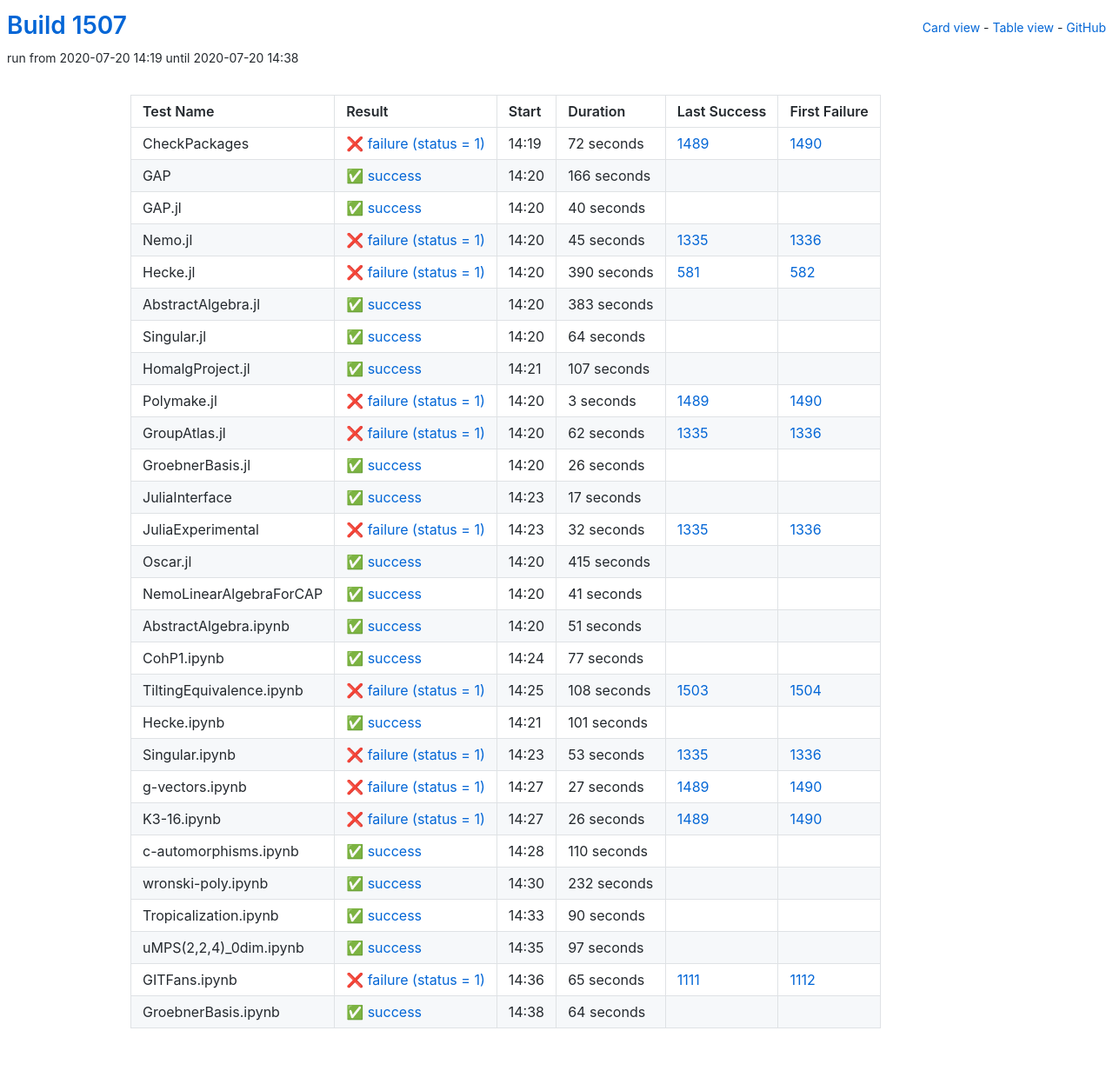
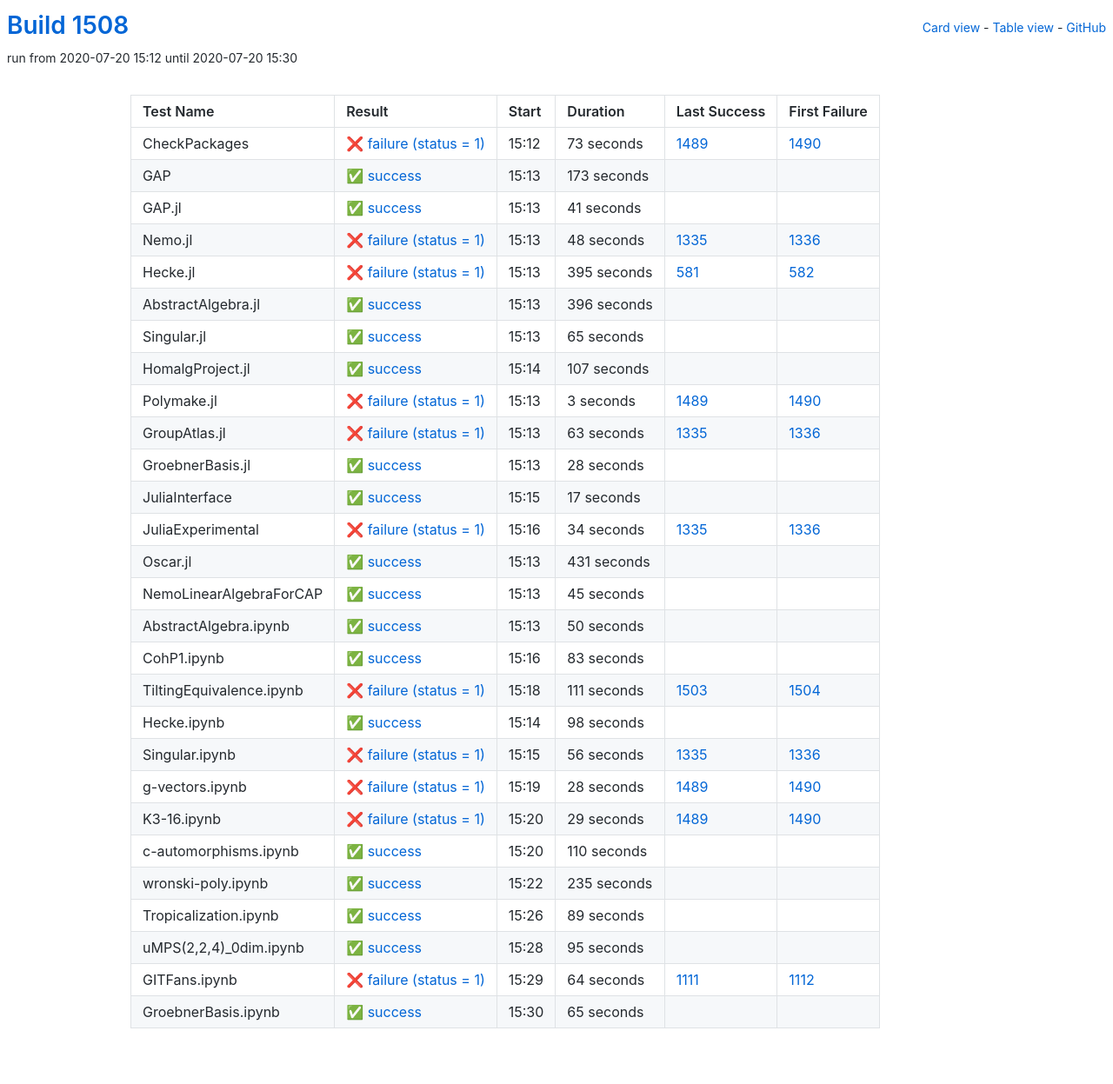
Before and after one commit to oscar-system/oscar-ci-status-1.4, a Jekyll site: the page built from table.html, in a window 1280 px wide. Shown: the whole page at 87% size. Built offline with Jekyll 4.4.1, drawn with Linux system fonts in a browser that asks for light colours.

Commit message:
Build #1508

```diff
--- a/_data/ci.yml
+++ b/_data/ci.yml
@@ -1,6 +1,6 @@
 ---
-build: 1507
-build_url: https://oscarci.mathematik.uni-kl.de/job/oscar-julia-1.4/1507/
+build: 1508
+build_url: https://oscarci.mathematik.uni-kl.de/job/oscar-julia-1.4/1508/
 job: oscar-julia-1.4
 organization: oscar-system
 repo: oscar-ci-status-1.4
@@ -8,92 +8,92 @@ repourl: https://github.com/oscar-system/oscar-ci-status-1.4
 tests:
 - name: CheckPackages
   id: checkpackages
-  log: https://oscarci.mathematik.uni-kl.de/job/oscar-julia-1.4/1507/artifact/logs/build-1507/CheckPackages.log
-  start: 2020-07-20 14:19
+  log: https://oscarci.mathematik.uni-kl.de/job/oscar-julia-1.4/1508/artifact/logs/build-1508/CheckPackages.log
+  start: 2020-07-20 15:12
   success: false
   exitcode: 1
   status: failure
-  duration: 72
+  duration: 73
   last_success: 1489
   last_success_url: https://oscarci.mathematik.uni-kl.de/job/oscar-julia-1.4/1489/
   first_failure: 1490
   first_failure_url: https://oscarci.mathematik.uni-kl.de/job/oscar-julia-1.4/1490/
 - name: GAP
   id: gap
-  log: https://oscarci.mathematik.uni-kl.de/job/oscar-julia-1.4/1507/artifact/logs/build-1507/GAP.log
-  start: 2020-07-20 14:20
+  log: https://oscarci.mathematik.uni-kl.de/job/oscar-julia-1.4/1508/artifact/logs/build-1508/GAP.log
+  start: 2020-07-20 15:13
   success: true
   exitcode: 0
   status: success
-  duration: 166
+  duration: 173
   last_success: false
   last_success_url:
   first_failure: false
   first_failure_url:
 - name: GAP.jl
   id: gap-jl
-  log: https://oscarci.mathematik.uni-kl.de/job/oscar-julia-1.4/1507/artifact/logs/build-1507/GAP.jl.log
-  start: 2020-07-20 14:20
+  log: https://oscarci.mathematik.uni-kl.de/job/oscar-julia-1.4/1508/artifact/logs/build-1508/GAP.jl.log
+  start: 2020-07-20 15:13
   success: true
   exitcode: 0
   status: success
-  duration: 40
+  duration: 41
   last_success: false
   last_success_url:
   first_failure: false
   first_failure_url:
 - name: Nemo.jl
   id: nemo-jl
-  log: https://oscarci.mathematik.uni-kl.de/job/oscar-julia-1.4/1507/artifact/logs/build-1507/Nemo.jl.log
-  start: 2020-07-20 14:20
+  log: https://oscarci.mathematik.uni-kl.de/job/oscar-julia-1.4/1508/artifact/logs/build-1508/Nemo.jl.log
+  start: 2020-07-20 15:13
   success: false
   exitcode: 1
   status: failure
-  duration: 45
+  duration: 48
   last_success: 1335
   last_success_url: https://oscarci.mathematik.uni-kl.de/job/oscar-julia-1.4/1335/
   first_failure: 1336
   first_failure_url: https://oscarci.mathematik.uni-kl.de/job/oscar-julia-1.4/1336/
 - name: Hecke.jl
   id: hecke-jl
-  log: https://oscarci.mathematik.uni-kl.de/job/oscar-julia-1.4/1507/artifact/logs/build-1507/Hecke.jl.log
-  start: 2020-07-20 14:20
+  log: https://oscarci.mathematik.uni-kl.de/job/oscar-julia-1.4/1508/artifact/logs/build-1508/Hecke.jl.log
+  start: 2020-07-20 15:13
   success: false
   exitcode: 1
   status: failure
-  duration: 390
+  duration: 395
   last_success: 581
   last_success_url: https://oscarci.mathematik.uni-kl.de/job/oscar-julia-1.4/581/
   first_failure: 582
   first_failure_url: https://oscarci.mathematik.uni-kl.de/job/oscar-julia-1.4/582/
 - name: AbstractAlgebra.jl
   id: abstractalgebra-jl
-  log: https://oscarci.mathematik.uni-kl.de/job/oscar-julia-1.4/1507/artifact/logs/build-1507/AbstractAlgebra.jl.log
-  start: 2020-07-20 14:20
+  log: https://oscarci.mathematik.uni-kl.de/job/oscar-julia-1.4/1508/artifact/logs/build-1508/AbstractAlgebra.jl.log
+  start: 2020-07-20 15:13
   success: true
   exitcode: 0
   status: success
-  duration: 383
+  duration: 396
   last_success: false
   last_success_url:
   first_failure: false
   first_failure_url:
 - name: Singular.jl
   id: singular-jl
-  log: https://oscarci.mathematik.uni-kl.de/job/oscar-julia-1.4/1507/artifact/logs/build-1507/Singular.jl.log
-  start: 2020-07-20 14:20
+  log: https://oscarci.mathematik.uni-kl.de/job/oscar-julia-1.4/1508/artifact/logs/build-1508/Singular.jl.log
+  start: 2020-07-20 15:13
   success: true
   exitcode: 0
   status: success
-  duration: 64
+  duration: 65
   last_success: false
   last_success_url:
   first_failure: false
   first_failure_url:
 - name: HomalgProject.jl
   id: homalgproject-jl
-  log: https://oscarci.mathematik.uni-kl.de/job/oscar-julia-1.4/1507/artifact/logs/build-1507/HomalgProject.jl.log
-  start: 2020-07-20 14:21
+  log: https://oscarci.mathematik.uni-kl.de/job/oscar-julia-1.4/1508/artifact/logs/build-1508/HomalgProject.jl.log
+  start: 2020-07-20 15:14
   success: true
   exitcode: 0
   status: success
@@ -104,8 +104,8 @@ tests:
   first_failure_url:
 - name: Polymake.jl
   id: polymake-jl
-  log: https://oscarci.mathematik.uni-kl.de/job/oscar-julia-1.4/1507/artifact/logs/build-1507/Polymake.jl.log
-  start: 2020-07-20 14:20
+  log: https://oscarci.mathematik.uni-kl.de/job/oscar-julia-1.4/1508/artifact/logs/build-1508/Polymake.jl.log
+  start: 2020-07-20 15:13
   success: false
   exitcode: 1
   status: failure
@@ -116,32 +116,32 @@ tests:
   first_failure_url: https://oscarci.mathematik.uni-kl.de/job/oscar-julia-1.4/1490/
 - name: GroupAtlas.jl
   id: groupatlas-jl
-  log: https://oscarci.mathematik.uni-kl.de/job/oscar-julia-1.4/1507/artifact/logs/build-1507/GroupAtlas.jl.log
-  start: 2020-07-20 14:20
+  log: https://oscarci.mathematik.uni-kl.de/job/oscar-julia-1.4/1508/artifact/logs/build-1508/GroupAtlas.jl.log
+  start: 2020-07-20 15:13
   success: false
   exitcode: 1
   status: failure
-  duration: 62
+  duration: 63
   last_success: 1335
   last_success_url: https://oscarci.mathematik.uni-kl.de/job/oscar-julia-1.4/1335/
   first_failure: 1336
   first_failure_url: https://oscarci.mathematik.uni-kl.de/job/oscar-julia-1.4/1336/
 - name: GroebnerBasis.jl
   id: groebnerbasis-jl
-  log: https://oscarci.mathematik.uni-kl.de/job/oscar-julia-1.4/1507/artifact/logs/build-1507/GroebnerBasis.jl.log
-  start: 2020-07-20 14:20
+  log: https://oscarci.mathematik.uni-kl.de/job/oscar-julia-1.4/1508/artifact/logs/build-1508/GroebnerBasis.jl.log
+  start: 2020-07-20 15:13
   success: true
   exitcode: 0
   status: success
-  duration: 26
+  duration: 28
   last_success: false
   last_success_url:
   first_failure: false
   first_failure_url:
 - name: JuliaInterface
   id: juliainterface
-  log: https://oscarci.mathematik.uni-kl.de/job/oscar-julia-1.4/1507/artifact/logs/build-1507/JuliaInterface.log
-  start: 2020-07-20 14:23
+  log: https://oscarci.mathematik.uni-kl.de/job/oscar-julia-1.4/1508/artifact/logs/build-1508/JuliaInterface.log
+  start: 2020-07-20 15:15
   success: true
   exitcode: 0
   status: success
@@ -152,128 +152,128 @@ tests:
   first_failure_url:
 - name: JuliaExperimental
   id: juliaexperimental
-  log: https://oscarci.mathematik.uni-kl.de/job/oscar-julia-1.4/1507/artifact/logs/build-1507/JuliaExperimental.log
-  start: 2020-07-20 14:23
+  log: https://oscarci.mathematik.uni-kl.de/job/oscar-julia-1.4/1508/artifact/logs/build-1508/JuliaExperimental.log
+  start: 2020-07-20 15:16
   success: false
   exitcode: 1
   status: failure
-  duration: 32
+  duration: 34
   last_success: 1335
   last_success_url: https://oscarci.mathematik.uni-kl.de/job/oscar-julia-1.4/1335/
   first_failure: 1336
   first_failure_url: https://oscarci.mathematik.uni-kl.de/job/oscar-julia-1.4/1336/
 - name: Oscar.jl
   id: oscar-jl
-  log: https://oscarci.mathematik.uni-kl.de/job/oscar-julia-1.4/1507/artifact/logs/build-1507/Oscar.jl.log
-  start: 2020-07-20 14:20
+  log: https://oscarci.mathematik.uni-kl.de/job/oscar-julia-1.4/1508/artifact/logs/build-1508/Oscar.jl.log
+  start: 2020-07-20 15:13
   success: true
   exitcode: 0
   status: success
-  duration: 415
+  duration: 431
   last_success: false
   last_success_url:
   first_failure: false
   first_failure_url:
 - name: NemoLinearAlgebraForCAP
   id: nemolinearalgebraforcap
-  log: https://oscarci.mathematik.uni-kl.de/job/oscar-julia-1.4/1507/artifact/logs/build-1507/NemoLinearAlgebraForCAP.log
-  start: 2020-07-20 14:20
+  log: https://oscarci.mathematik.uni-kl.de/job/oscar-julia-1.4/1508/artifact/logs/build-1508/NemoLinearAlgebraForCAP.log
+  start: 2020-07-20 15:13
   success: true
   exitcode: 0
   status: success
-  duration: 41
+  duration: 45
   last_success: false
   last_success_url:
   first_failure: false
   first_failure_url:
 - name: AbstractAlgebra.ipynb
   id: abstractalgebra-ipynb
-  log: https://oscarci.mathematik.uni-kl.de/job/oscar-julia-1.4/1507/artifact/logs/build-1507/AbstractAlgebra.ipynb.log
-  start: 2020-07-20 14:20
+  log: https://oscarci.mathematik.uni-kl.de/job/oscar-julia-1.4/1508/artifact/logs/build-1508/AbstractAlgebra.ipynb.log
+  start: 2020-07-20 15:13
   success: true
   exitcode: 0
   status: success
-  duration: 51
+  duration: 50
   last_success: false
   last_success_url:
   first_failure: false
   first_failure_url:
 - name: CohP1.ipynb
   id: cohp1-ipynb
-  log: https://oscarci.mathematik.uni-kl.de/job/oscar-julia-1.4/1507/artifact/logs/build-1507/CohP1.ipynb.log
-  start: 2020-07-20 14:24
+  log: https://oscarci.mathematik.uni-kl.de/job/oscar-julia-1.4/1508/artifact/logs/build-1508/CohP1.ipynb.log
+  start: 2020-07-20 15:16
   success: true
   exitcode: 0
   status: success
-  duration: 77
+  duration: 83
   last_success: false
   last_success_url:
   first_failure: false
   first_failure_url:
 - name: TiltingEquivalence.ipynb
   id: tiltingequivalence-ipynb
-  log: https://oscarci.mathematik.uni-kl.de/job/oscar-julia-1.4/1507/artifact/logs/build-1507/TiltingEquivalence.ipynb.log
-  start: 2020-07-20 14:25
+  log: https://oscarci.mathematik.uni-kl.de/job/oscar-julia-1.4/1508/artifact/logs/build-1508/TiltingEquivalence.ipynb.log
+  start: 2020-07-20 15:18
   success: false
   exitcode: 1
   status: failure
-  duration: 108
+  duration: 111
   last_success: 1503
   last_success_url: https://oscarci.mathematik.uni-kl.de/job/oscar-julia-1.4/1503/
   first_failure: 1504
   first_failure_url: https://oscarci.mathematik.uni-kl.de/job/oscar-julia-1.4/1504/
 - name: Hecke.ipynb
   id: hecke-ipynb
-  log: https://oscarci.mathematik.uni-kl.de/job/oscar-julia-1.4/1507/artifact/logs/build-1507/Hecke.ipynb.log
-  start: 2020-07-20 14:21
+  log: https://oscarci.mathematik.uni-kl.de/job/oscar-julia-1.4/1508/artifact/logs/build-1508/Hecke.ipynb.log
+  start: 2020-07-20 15:14
   success: true
   exitcode: 0
   status: success
-  duration: 101
+  duration: 98
   last_success: false
   last_success_url:
   first_failure: false
   first_failure_url:
 - name: Singular.ipynb
   id: singular-ipynb
-  log: https://oscarci.mathematik.uni-kl.de/job/oscar-julia-1.4/1507/artifact/logs/build-1507/Singular.ipynb.log
-  start: 2020-07-20 14:23
+  log: https://oscarci.mathematik.uni-kl.de/job/oscar-julia-1.4/1508/artifact/logs/build-1508/Singular.ipynb.log
+  start: 2020-07-20 15:15
   success: false
   exitcode: 1
   status: failure
-  duration: 53
+  duration: 56
   last_success: 1335
   last_success_url: https://oscarci.mathematik.uni-kl.de/job/oscar-julia-1.4/1335/
   first_failure: 1336
   first_failure_url: https://oscarci.mathematik.uni-kl.de/job/oscar-julia-1.4/1336/
 - name: g-vectors.ipynb
   id: g-vectors-ipynb
-  log: https://oscarci.mathematik.uni-kl.de/job/oscar-julia-1.4/1507/artifact/logs/build-1507/g-vectors.ipynb.log
-  start: 2020-07-20 14:27
+  log: https://oscarci.mathematik.uni-kl.de/job/oscar-julia-1.4/1508/artifact/logs/build-1508/g-vectors.ipynb.log
+  start: 2020-07-20 15:19
   success: false
   exitcode: 1
   status: failure
-  duration: 27
+  duration: 28
   last_success: 1489
   last_success_url: https://oscarci.mathematik.uni-kl.de/job/oscar-julia-1.4/1489/
   first_failure: 1490
   first_failure_url: https://oscarci.mathematik.uni-kl.de/job/oscar-julia-1.4/1490/
 - name: K3-16.ipynb
   id: k3-16-ipynb
-  log: https://oscarci.mathematik.uni-kl.de/job/oscar-julia-1.4/1507/artifact/logs/build-1507/K3-16.ipynb.log
-  start: 2020-07-20 14:27
+  log: https://oscarci.mathematik.uni-kl.de/job/oscar-julia-1.4/1508/artifact/logs/build-1508/K3-16.ipynb.log
+  start: 2020-07-20 15:20
   success: false
   exitcode: 1
   status: failure
-  duration: 26
+  duration: 29
   last_success: 1489
   last_success_url: https://oscarci.mathematik.uni-kl.de/job/oscar-julia-1.4/1489/
   first_failure: 1490
   first_failure_url: https://oscarci.mathematik.uni-kl.de/job/oscar-julia-1.4/1490/
 - name: c-automorphisms.ipynb
   id: c-automorphisms-ipynb
-  log: https://oscarci.mathematik.uni-kl.de/job/oscar-julia-1.4/1507/artifact/logs/build-1507/c-automorphisms.ipynb.log
-  start: 2020-07-20 14:28
+  log: https://oscarci.mathematik.uni-kl.de/job/oscar-julia-1.4/1508/artifact/logs/build-1508/c-automorphisms.ipynb.log
+  start: 2020-07-20 15:20
   success: true
   exitcode: 0
   status: success
@@ -284,60 +284,60 @@ tests:
   first_failure_url:
 - name: wronski-poly.ipynb
   id: wronski-poly-ipynb
-  log: https://oscarci.mathematik.uni-kl.de/job/oscar-julia-1.4/1507/artifact/logs/build-1507/wronski-poly.ipynb.log
-  start: 2020-07-20 14:30
+  log: https://oscarci.mathematik.uni-kl.de/job/oscar-julia-1.4/1508/artifact/logs/build-1508/wronski-poly.ipynb.log
+  start: 2020-07-20 15:22
   success: true
   exitcode: 0
   status: success
-  duration: 232
+  duration: 235
   last_success: false
   last_success_url:
   first_failure: false
   first_failure_url:
 - name: Tropicalization.ipynb
   id: tropicalization-ipynb
-  log: https://oscarci.mathematik.uni-kl.de/job/oscar-julia-1.4/1507/artifact/logs/build-1507/Tropicalization.ipynb.log
-  start: 2020-07-20 14:33
+  log: https://oscarci.mathematik.uni-kl.de/job/oscar-julia-1.4/1508/artifact/logs/build-1508/Tropicalization.ipynb.log
+  start: 2020-07-20 15:26
   success: true
   exitcode: 0
   status: success
-  duration: 90
+  duration: 89
   last_success: false
   last_success_url:
   first_failure: false
   first_failure_url:
 - name: uMPS(2,2,4)_0dim.ipynb
   id: umps-2-2-4-0dim-ipynb
-  log: https://oscarci.mathematik.uni-kl.de/job/oscar-julia-1.4/1507/artifact/logs/build-1507/uMPS-2-2-4-_0dim.ipynb.log
-  start: 2020-07-20 14:35
+  log: https://oscarci.mathematik.uni-kl.de/job/oscar-julia-1.4/1508/artifact/logs/build-1508/uMPS-2-2-4-_0dim.ipynb.log
+  start: 2020-07-20 15:28
   success: true
   exitcode: 0
   status: success
-  duration: 97
+  duration: 95
   last_success: false
   last_success_url:
   first_failure: false
   first_failure_url:
 - name: GITFans.ipynb
   id: gitfans-ipynb
-  log: https://oscarci.mathematik.uni-kl.de/job/oscar-julia-1.4/1507/artifact/logs/build-1507/GITFans.ipynb.log
-  start: 2020-07-20 14:36
+  log: https://oscarci.mathematik.uni-kl.de/job/oscar-julia-1.4/1508/artifact/logs/build-1508/GITFans.ipynb.log
+  start: 2020-07-20 15:29
   success: false
   exitcode: 1
   status: failure
-  duration: 65
+  duration: 64
   last_success: 1111
   last_success_url: https://oscarci.mathematik.uni-kl.de/job/oscar-julia-1.4/1111/
   first_failure: 1112
   first_failure_url: https://oscarci.mathematik.uni-kl.de/job/oscar-julia-1.4/1112/
 - name: GroebnerBasis.ipynb
   id: groebnerbasis-ipynb
-  log: https://oscarci.mathematik.uni-kl.de/job/oscar-julia-1.4/1507/artifact/logs/build-1507/GroebnerBasis.ipynb.log
-  start: 2020-07-20 14:38
+  log: https://oscarci.mathematik.uni-kl.de/job/oscar-julia-1.4/1508/artifact/logs/build-1508/GroebnerBasis.ipynb.log
+  start: 2020-07-20 15:30
   success: true
   exitcode: 0
   status: success
-  duration: 64
+  duration: 65
   last_success: false
   last_success_url:
   first_failure: false
```
Also changed, not shown: README.md.
